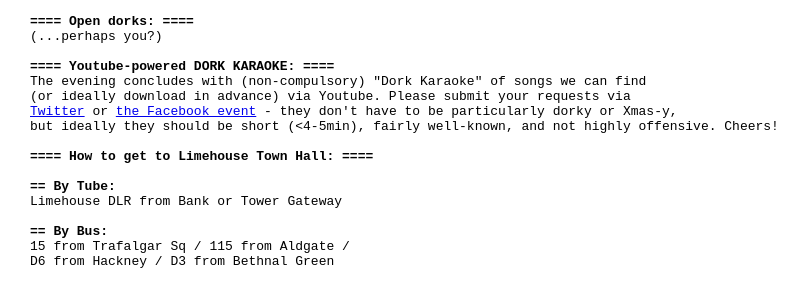
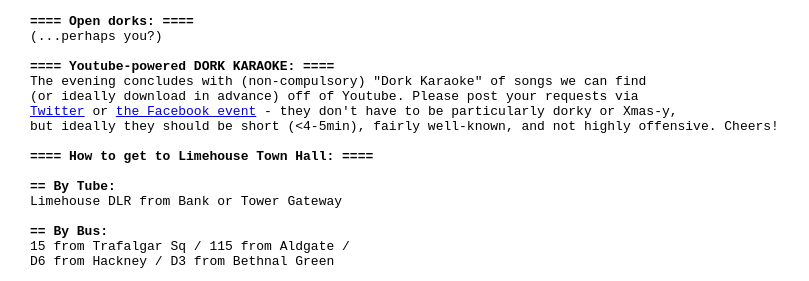
Before and after one commit to dorkbotlondon/dorkbotlondon.github.io, a Jekyll site: the page built from _posts/2015-12-11-90.html, in a window 1280 px wide. Shown: the part 773-1054 px from the top of the page, without its empty margins (0-809 px from the left). Built offline with Jekyll 4.4.1, drawn with Linux system fonts in a browser that asks for light colours; Markdown is read by kramdown in place of the engine named in the settings.

Commit message:
Update 2015-12-11-90.html

```diff
--- a/_posts/2015-12-11-90.html
+++ b/_posts/2015-12-11-90.html
@@ -52,6 +52,6 @@ from installing a large-scale LED display in Hong Kong.
 
 <b>==== Youtube-powered DORK KARAOKE: ====</b>
 The evening concludes with (non-compulsory) "Dork Karaoke" of songs we can find
-(or ideally download in advance) via Youtube. Please submit your requests via
+(or ideally download in advance) off of Youtube. Please post your requests via
 <a href="https://twitter.com/DorkbotLondon">Twitter</a> or <a href="https://www.facebook.com/events/445127949015483/">the Facebook event</a> - they don't have to be particularly dorky or Xmas-y,
 but ideally they should be short (<4-5min), fairly well-known, and not highly offensive. Cheers!
```
